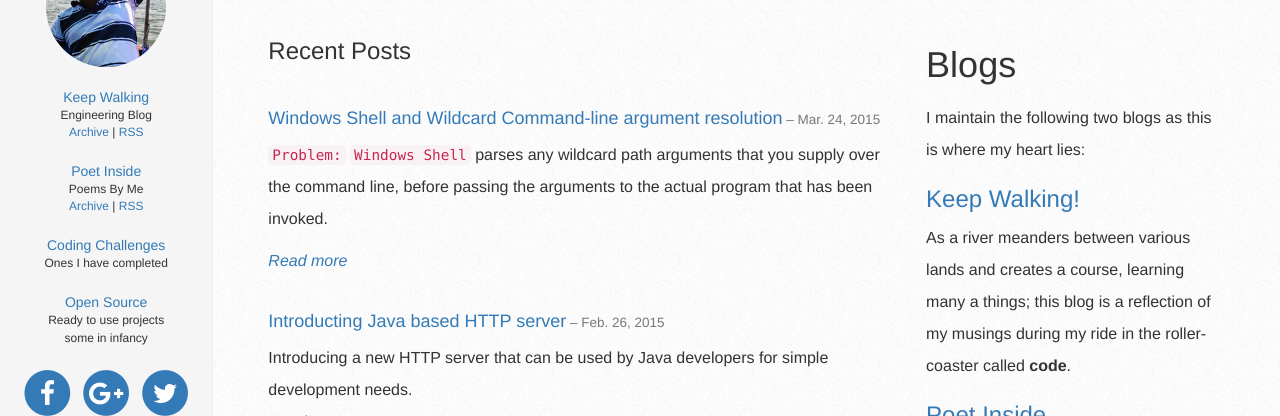
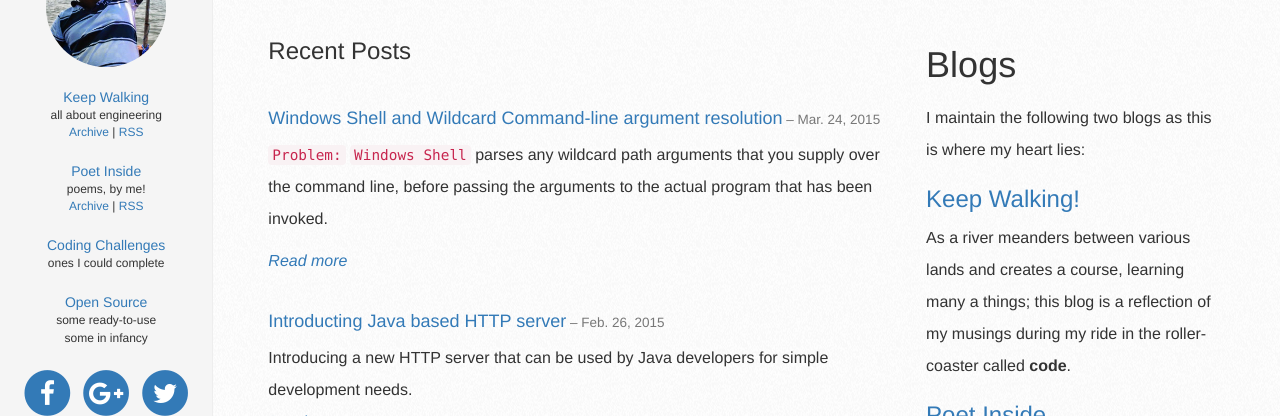
Before and after one commit to sangupta/sangupta.github.io, a Jekyll site: the page built from index.html, in a window 1280 px wide. Shown: the part 124-540 px from the top of the page. Built offline with Jekyll 4.4.1, drawn with Linux system fonts in a browser that asks for light colours; nearby versions of some CDN libraries; Markdown is read by kramdown in place of the engine named in the settings; comment, search, counter and statistics services are not loaded.

Commit message:
Updated catch lines

```diff
--- a/_includes/sidebar.html
+++ b/_includes/sidebar.html
@@ -4,24 +4,24 @@
 
 		<div class="sidebar-main-link">
 			<a href="/tech/index.html">Keep Walking</a>
-			<span class="side-kick">Engineering Blog</span>
+			<span class="side-kick">all about engineering</span>
 			<span class="side-kick"><a href="/tech/archive.html">Archive</a> | <a href="/tech.rss">RSS</a></span>
 		</div>
 
 		<div class="sidebar-main-link">
 			<a href="/poetry/index.html">Poet Inside</a>
-			<span class="side-kick">Poems By Me</span>
+			<span class="side-kick">poems, by me!</span>
 			<span class="side-kick"><a href="/poetry/archive.html">Archive</a> | <a href="/poetry.rss">RSS</a></span>
 		</div>
 
 		<div class="sidebar-main-link">
 			<a href="/coding-challenges.html">Coding Challenges</a>
-			<span class="side-kick">Ones I have completed</span>
+			<span class="side-kick">ones I could complete</span>
 		</div>
 
 		<div class="sidebar-main-link">
 			<a href="/open-source.html">Open Source</a>
-			<span class="side-kick">Ready to use projects</span>
+			<span class="side-kick">some ready-to-use</span>
 			<span class="side-kick">some in infancy</span>
 		</div>
 
```
